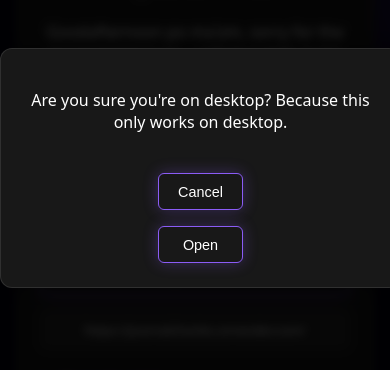
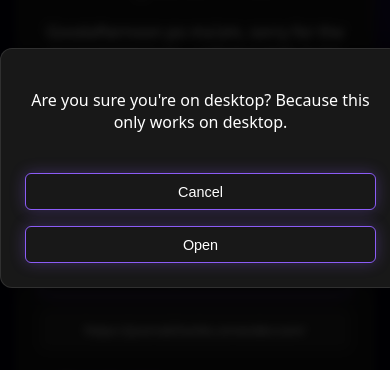
Before and after one commit to dndnnmn/projectLink, a plain HTML site: page index.html in a window 390 px wide. Both pictures are taken after a click on the button "Open Link". Shown: the part 252-622 px from the top of the page. Drawn offline with Linux system fonts and the light colour scheme.

Commit message:
edited text

```diff
--- a/index.html
+++ b/index.html
@@ -206,6 +206,8 @@
 
             .modal-buttons {
                 flex-direction: column;
+                width: 100%;
+                display: fle;
             }
 
             .modal-buttons .btn {
@@ -217,7 +219,7 @@
 <body>
     <div class="container">
         <h1>Project Link RLW</h1>
-        <p style="font-size: medium;"> Goodafternoon po ma'am, sorry for the inconvenience po.. unfortunately nung natapos ko po kasi ung website is sa desktop lang po siya nagwowork and ayaw po sa cp kasi nagccrash po. so if okay lang po, sa desktop niyo po open hehe. link po is below po, u can copy it po or even click the button ireredirect po kayo sa website mismo. Thank you po ma'am !! </p>
+        <p style="font-size: medium;"> Goodafternoon po ma'am, sorry for the inconvenience po.. unfortunately nung natapos ko po kasi ung website is sa desktop lang po siya nagwowork and ayaw po sa cp kasi nagccrash po. so if okay lang po, sa desktop/laptop niyo po open hehe. link po is below po, u can copy it po or even click the button ireredirect po kayo sa website mismo. Thank you po ma'am !! </p>
         <button class="btn" onclick="showModal()">Open Link</button>
         <div class="link" onclick="copyLink()">
             https://journalcharles.onrender.com/
```
